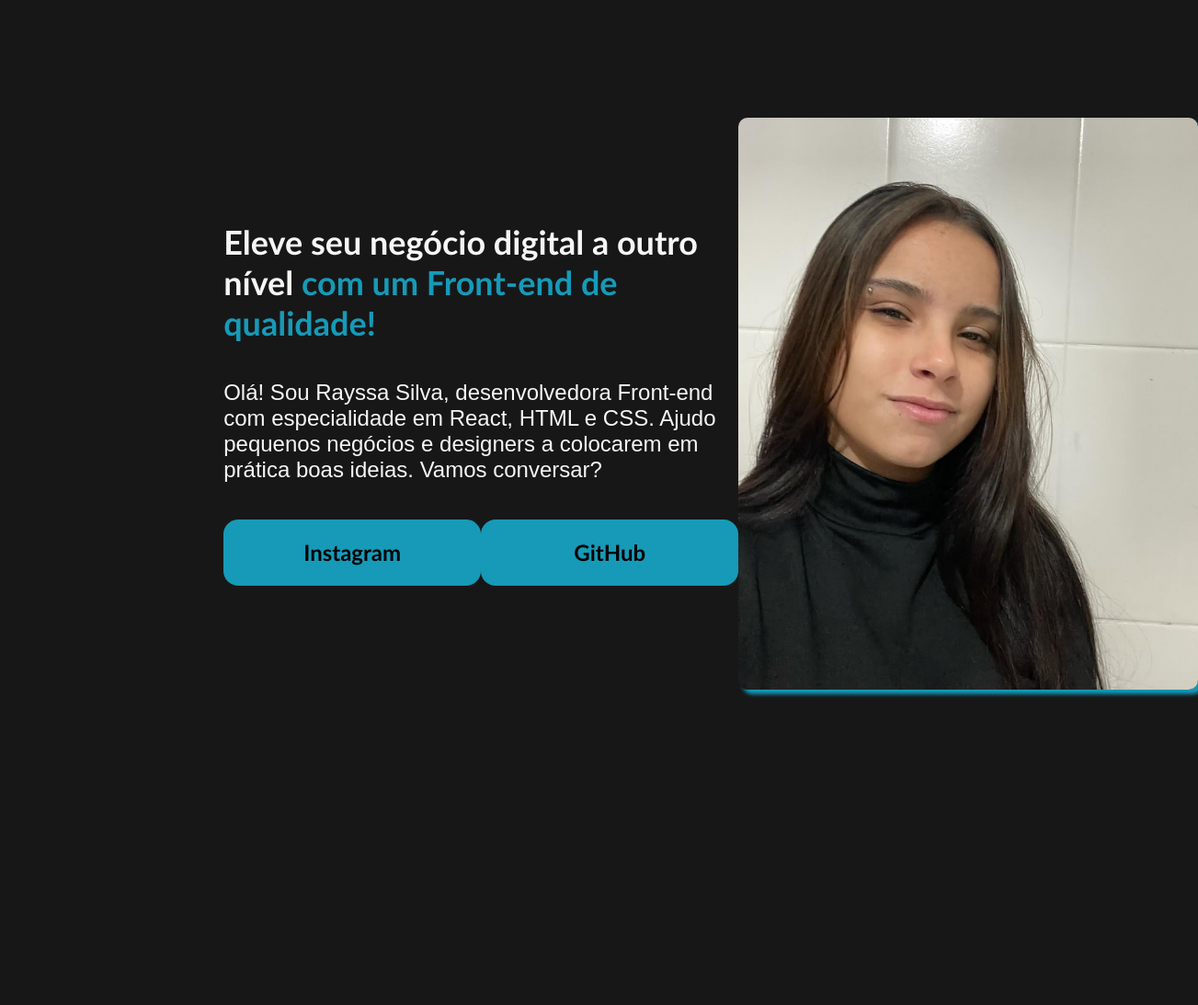
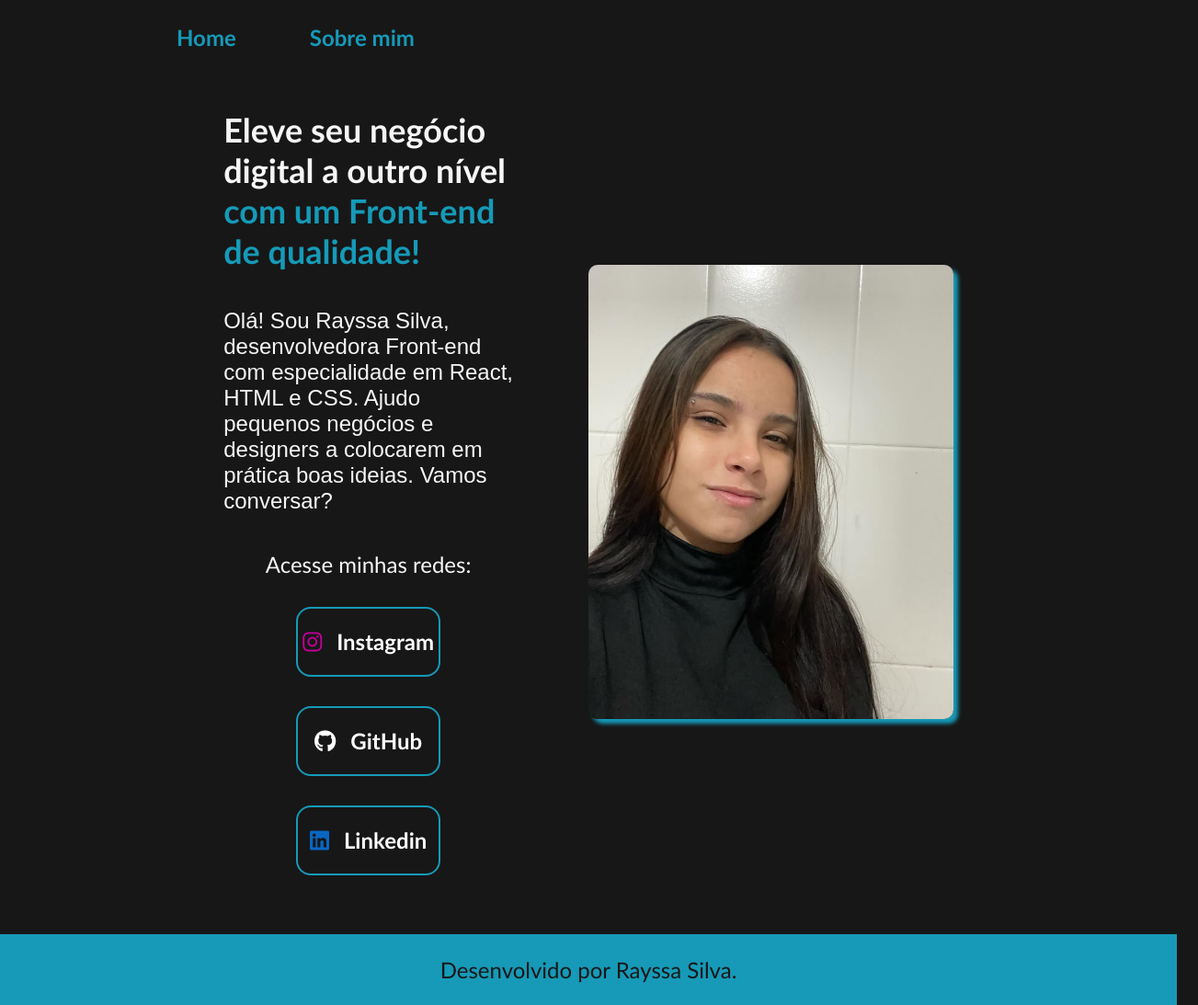
Before and after one commit to rayssasilvaa/portfolio-HTMLeCSS, a plain HTML site: page index.html in a window 1280 px wide. Shown: the whole page at 92% size, 1303 px wide, since content can reach past the window. Before the commit the page ends 878 px from the top, so only its background shows below. Drawn offline with Linux system fonts and the light colour scheme.

Commit message:
!#	new file:   about.html

```diff
--- a/index.html
+++ b/index.html
@@ -7,9 +7,18 @@
     <meta name="viewport" content="width=device-width, initial-scale=1.0">
     <title>Portifolio</title>
     <link rel="stylesheet" href="style.css">
+    <link rel="stylesheet" href="https://cdnjs.cloudflare.com/ajax/libs/font-awesome/6.7.2/css/all.min.css"
+        integrity="sha512-Evv84Mr4kqVGRNSgIGL/F/aIDqQb7xQ2vcrdIwxfjThSH8CSR7PBEakCr51Ck+w+/U6swU2Im1vVX0SVk9ABhg=="
+        crossorigin="anonymous" referrerpolicy="no-referrer" />
 </head>
 
 <body>
+    <header>
+        <nav class="navigation">
+            <a href="index.html" class="link_nav">Home</a>
+            <a href="about.html" class="link_nav">Sobre mim</a>
+        </nav>
+    </header>
     <main class="container">
         <section class="box-container">
             <h1 class="title">
@@ -24,13 +33,26 @@
                 conversar?
             </p>
             <div class="div_link">
-                <a href="https://instagram.com/vitoriiarayssa" target="_blank" class="btn_link">Instagram</a>
-                <a href="https://github.com/rayssasilvaa" target="_blank" class="btn_link">GitHub</a>
+                <h2 class="title_midia">Acesse minhas redes:</h2>
+                <a href="https://instagram.com/vitoriiarayssa" target="_blank" class="btn_link">
+                    <i class="fa-brands fa-instagram"></i>
+                    Instagram
+                </a>
+                <a href="https://github.com/rayssasilvaa" target="_blank" class="btn_link">
+                    <i class="fa-brands fa-github"></i>
+                    GitHub
+                </a>
+                <a href="www.linkedin.com/in/rayssa-silva-766a33282" target="_blank" class="btn_link">
+                    <i class="fa-brands fa-linkedin"></i>
+                    Linkedin
+                </a>
             </div>
         </section>
-        <img src="imagem.png" alt="Foto">
+        <img src="imagem.png" alt="Foto" class="img">
     </main>
-    <footer></footer>
+    <footer class="footer">
+        Desenvolvido por Rayssa Silva.
+    </footer>
 </body>
 
 </html>
--- a/style.css
+++ b/style.css
@@ -10,27 +10,45 @@ body{
     color: #f6f6f6;
 }
 
+header{
+    padding: 2% 0 0 15%;
+}
+
+.navigation{
+    display: flex;
+    gap: 80px;
+}
+
+.link_nav{
+    font-family: 'Gill Sans', 'Gill Sans MT', Calibri, 'Trebuchet MS', sans-serif;
+    font-size: 1.5rem;
+    font-weight: 600;
+    text-decoration: none;
+    color: #169ab8;
+}
+
 .container{
-    margin: 10% 19%;
+    padding: 5% 19%;
     display: flex;
     align-items: center;
     justify-content: space-between;
+    gap: 82px;
 }
 
 .box-container{
-    width: 615px;
+    width: 50%;
     display: flex;
     flex-direction: column;
     gap:40px;
 }
 
 .title{
-    font-size: 36px;
+    font-size: 2.25rem;
     font-family: 'Gill Sans', 'Gill Sans MT', Calibri, 'Trebuchet MS', sans-serif;
 }
 
 .text{
-    font-size: 24px;
+    font-size: 1.5rem;
     font-family: Arial, Helvetica, sans-serif;
 }
 
@@ -46,18 +64,76 @@ img{
 
 .div_link{
     display: flex;
+    flex-direction: column;
     justify-content: space-between;
+    align-items: center;
+    gap: 32px;
+}
+
+.title_midia{
+    font-family: 'Gill Sans', 'Gill Sans MT', Calibri, 'Trebuchet MS', sans-serif;
+    font-weight: 400;
+    font-size: 1.5rem;
 }
 
 .btn_link{
-    background-color: #169ab8;
-    width: 280px;
+    display: flex;
+    align-items: center;
+    justify-content: center;
+    gap: 16px;
+    background-color: none;
+    width: 50%;
     text-align: center;
+    border: 2px solid #169ab8;
     border-radius: 16px;
-    font-size: 24px;
+    font-size: 1.5rem;
     padding: 21.5px 0;
     text-decoration: none;
-    color:#000;
+    color:#ffffff;
     font-family: 'Gill Sans', 'Gill Sans MT', Calibri, 'Trebuchet MS', sans-serif;
     font-weight: bold;
 }
+
+.btn_link:hover{
+    background-color: #272727;
+}
+
+.fa-instagram{
+    color: #C10098;
+}
+
+.fa-linkedin{
+    color: #0A66C2;
+}
+
+.img{
+    width: 50%;
+}
+
+.footer{
+    padding: 24px;
+    font-family: 'Gill Sans', 'Gill Sans MT', Calibri, 'Trebuchet MS', sans-serif;
+    font-size: 1.5rem;
+    background-color: #169ab8;
+    color: #171717;
+    text-align: center;
+}
+
+@media (max-width: 1200px){
+    header{
+        padding: 10%;
+    }
+
+    .navigation{
+        justify-content: center;
+    }
+
+    .container{
+        flex-direction: column-reverse;
+        padding: 5%;
+    }
+
+    .box-container{
+        width: auto;
+    }
+}
```
Also changed, not shown: about.html (added, +42 -0 lines).
